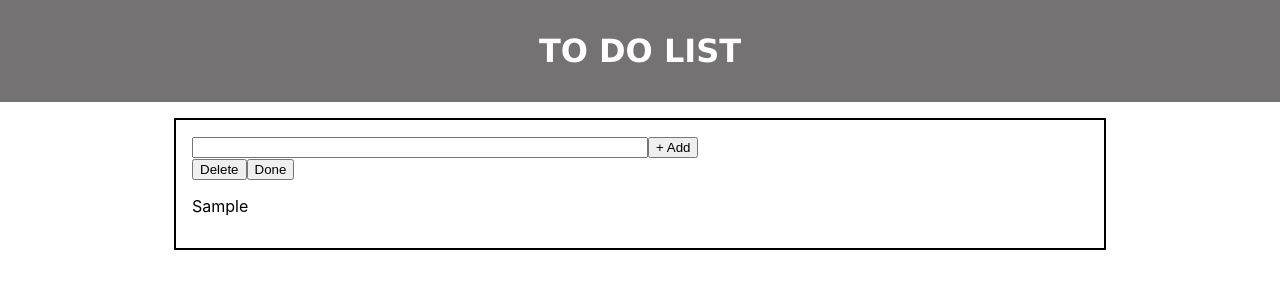
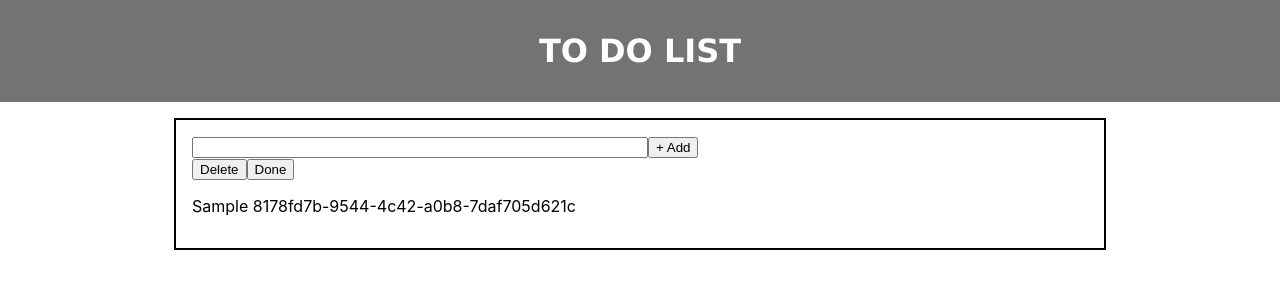
Before and after one commit to pahadi-guy/todoList, a React (Create React App) app: page / in a window 1280 px wide. Both pictures are taken after typing "Sample" into the empty fields and a click on the button "+ Add". Shown: the top 300 px of the page. Built offline with nearby package versions, Linux system fonts and the light colour scheme.

Commit message:
Code Review. Debug strike-through logic.

```diff
--- a/src/App.js
+++ b/src/App.js
@@ -8,38 +8,31 @@ const buttonText = "+ Add"
 
 function App() {
   const [items, setItems] = useState([])
-  const [currentItem, changeItem] = useState("")
-  const [strike, setstrike] = useState(false)
+  const [currentItem, setCurrentItem] = useState("")
+  const [strike, setStrike] = useState({})
 
   const handleChange = (event) => {
-    changeItem(event.target.value)
-  }
-  const handleClick = () => {
-    setItems((preItem) => {
-      return [...preItem, { item: currentItem, id: uuidv4(), css: "" }]
-    })
-    changeItem("")
+    setCurrentItem(event.target.value)
   }
 
-  const handleDone = (idx) => {
-    if (!idx) {
-      console.log("Element Not Found")
+  const handleAddClick = () => {
+    setItems((preItem) => [...preItem, { item: currentItem, id: uuidv4() }])
+    setCurrentItem("")
+  }
+
+  const handleDone = (itemId) => {
+    if (!itemId) {
+      console.log("idx not found.")
       return
     }
+    const tempStrike = { ...strike }
+    const doneStatus = tempStrike[itemId]
+    tempStrike[itemId] = !doneStatus
+    setStrike(tempStrike)
+  }
+
+  const handleDelete = (idx) => {
     const index = items.findIndex((x) => x.id === idx)
-
-    console.log(items[index])
-    console.log(index)
-
-    setstrike(true)
-    let tempitems = [...items]
-    tempitems.css = strike
-  }
-  const handleDelete = (idx) => {
-    console.log(idx)
-    const index = items.findIndex((x) => x.id === idx)
-    console.log(items)
-    console.log(index)
     const tempitems = [...items]
     tempitems.splice(index, 1)
     setItems(tempitems)
@@ -50,12 +43,12 @@ function App() {
       <header>TO DO LIST</header>
       <div className="notes-container">
         <input name={itemName} value={currentItem} onChange={handleChange} />
-        <button onClick={handleClick}>{buttonText}</button>
+        <button onClick={handleAddClick}>{buttonText}</button>
         <Items
+          handleDelete={handleDelete}
+          handleDone={handleDone}
           items={items}
           strike={strike}
-          handleDelete={handleDelete}
-          handleDone={handleDone}
         />
       </div>
     </div>
--- a/src/Items.js
+++ b/src/Items.js
@@ -1,7 +1,7 @@
 import React from "react"
 import { v4 as uuidv4 } from "uuid"
+
 function Items(props) {
-  console.log(props)
   const { items, strike, handleDelete, handleDone } = props
 
   return (
@@ -9,15 +9,15 @@ function Items(props) {
       {items &&
         [...items].map((value) => {
           const key = uuidv4()
-          const { item, id: itemId, css } = value
+          const { item, id: itemId } = value
           return (
             <div key={key}>
               <div className="button-container">
                 <button onClick={() => handleDelete(itemId)}>Delete</button>
                 <button onClick={() => handleDone(itemId)}>Done</button>
               </div>
-              <p className={strike ? "strike" : ""}>
-                {item} {css}
+              <p className={strike[itemId] ? "strike" : ""}>
+                {item} {itemId}
               </p>
             </div>
           )
@@ -25,4 +25,5 @@ function Items(props) {
     </div>
   )
 }
+
 export default Items
```
Also changed, not shown: 2 other files (tests, documents, lock files or other folders).
